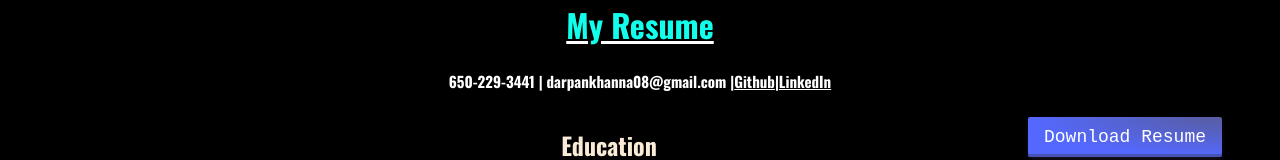
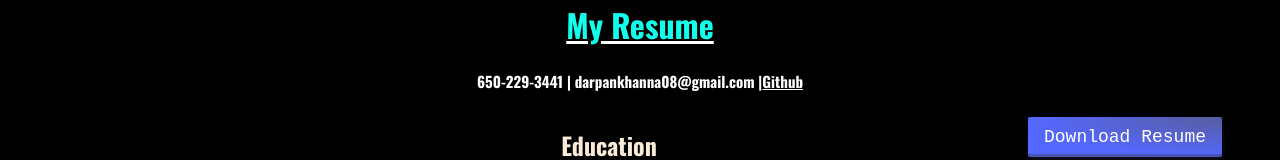
Before and after one commit to darpank23/darpank23.github.io, a plain HTML site: page resume.html in a window 1280 px wide. Shown: the part 173-333 px from the top of the page. Drawn offline with nearby package versions, Linux system fonts and the light colour scheme.

Commit message:
feat: tweaked resume.html

```diff
--- a/resume.html
+++ b/resume.html
@@ -18,7 +18,7 @@
         </nav>
         <main>
             <h1 class="page-title">My Resume</h1>
-            <h6 class="contact-info">650-229-3441  |  darpankhanna08@gmail.com | <a href="https://github.com/darpank23"> Github </a>|<a href="www.linkedin.com/in/darpan-khanna23">LinkedIn</a></h6>
+            <h6 class="contact-info">650-229-3441  |  darpankhanna08@gmail.com | <a href="https://github.com/darpank23"> Github </a></h6>
             <a href="resume.pdf" download><button class="download" role="button">Download Resume</button></a>
             <div class="resume">
             <section class="section">
```
